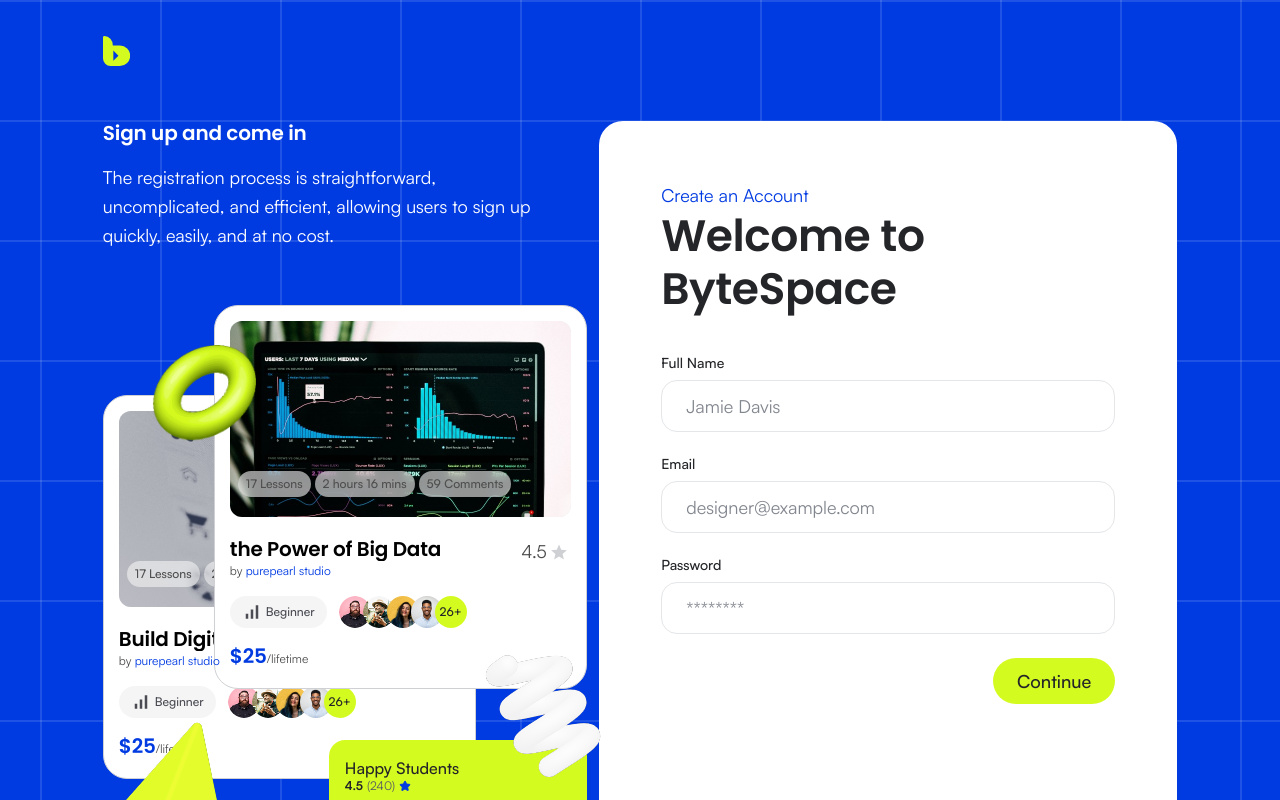
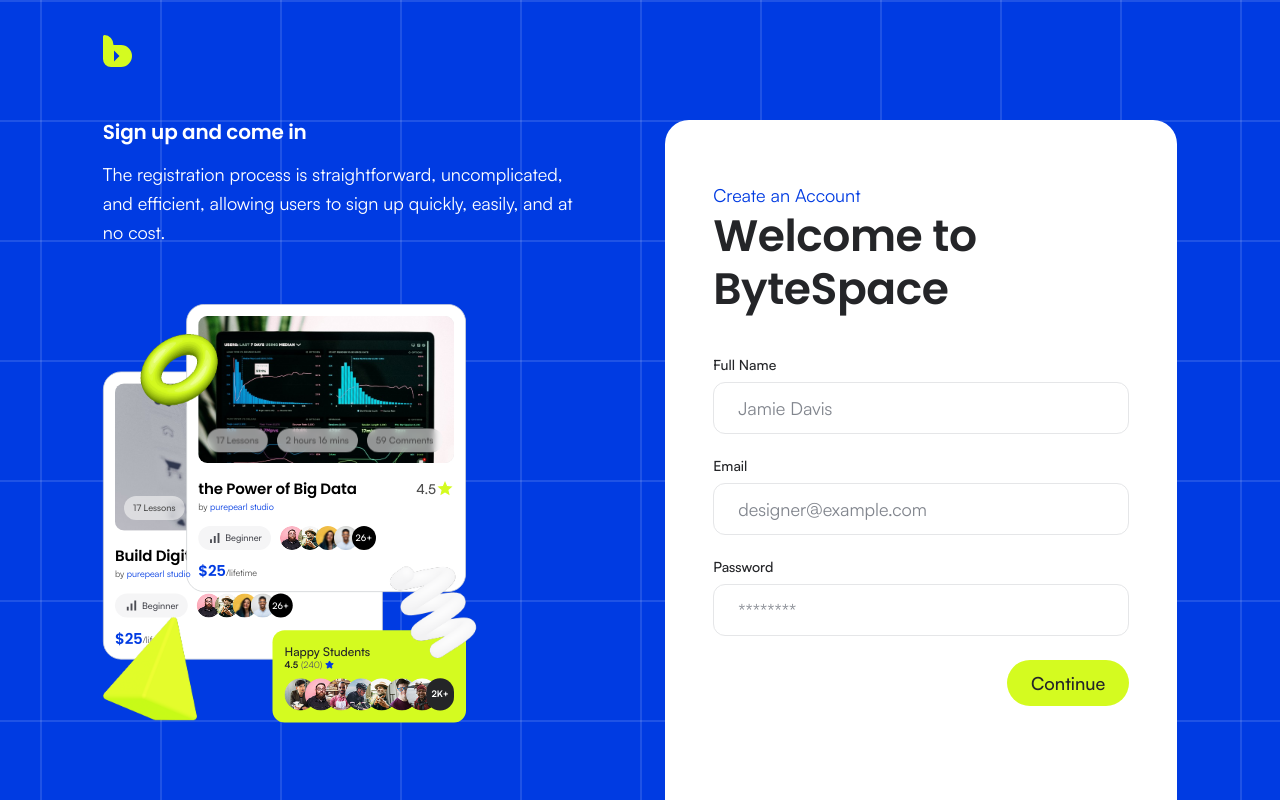
Before and after one commit to HasnathAhmedTamim/bytespace-frontend, a Next.js app: page /sign-up in a window 1280 px wide. Shown: the top 800 px of the page. Built offline with nearby package versions, Linux system fonts and the light colour scheme.

Commit message:
feat(auth): tighten auth shell, card, form and social buttons to Figma
Match the auth card, form fields and social sign-in buttons to the Figma sizes, start the desktop split layout at xl, and use the shared card styles in the showcase.

```diff
--- a/src/app/(auth)/sign-up/page.tsx
+++ b/src/app/(auth)/sign-up/page.tsx
@@ -19,7 +19,12 @@ export default function SignUpPage() {
       <AuthCard
         eyebrow="Create an Account"
         title="Welcome to ByteSpace"
-        footer={{ prompt: "Already have an account?", linkLabel: "Login", href: routes.signIn }}
+        footer={{
+          prompt: "Already have an account?",
+          linkLabel: "Login",
+          href: routes.signIn,
+          className: "text-neutral-700 xl:mt-0 xl:pt-30.5",
+        }}
       >
         <SignUpForm />
       </AuthCard>
--- a/src/components/auth/auth-card.tsx
+++ b/src/components/auth/auth-card.tsx
@@ -1,17 +1,23 @@
 import Link from "next/link";
+
+import { cardVariants } from "@/components/ui/card";
+import { cn } from "@/lib/utils";
 
 type AuthCardProps = {
   eyebrow: string;
   title: React.ReactNode;
   children: React.ReactNode;
-  footer: { prompt: string; linkLabel: string; href: string };
+  footer: { prompt: string; linkLabel: string; href: string; className?: string };
 };
 
 export function AuthCard({ eyebrow, title, children, footer }: AuthCardProps) {
   return (
     <section
       aria-labelledby="auth-title"
-      className="flex flex-col rounded-3xl bg-white px-5 py-8 sm:px-10 sm:py-12 lg:min-h-[48.9375rem] lg:px-12 lg:pt-15 lg:pb-10 xl:px-15.5"
+      className={cn(
+        cardVariants({ variant: "plain" }),
+        "flex flex-col px-5 py-8 sm:px-10 sm:py-12 xl:min-h-[49rem] xl:px-12 xl:pt-15.25 xl:pb-10 3xl:px-15.75"
+      )}
     >
       <p className="body-m text-primary-800 sm:body-l">{eyebrow}</p>
       <h1 id="auth-title" className="heading-s text-neutral-950 md:heading-m">
@@ -20,7 +26,7 @@ export function AuthCard({ eyebrow, title, children, footer }: AuthCardProps) {
 
       {children}
 
-      <p className="mt-auto pt-12 text-center body-m text-neutral-600 sm:body-l lg:pt-18">
+      <p className={cn("mt-auto pt-12 text-center body-m text-neutral-400", footer.className)}>
         {footer.prompt}{" "}
         <Link
           href={footer.href}
--- a/src/components/auth/auth-form.tsx
+++ b/src/components/auth/auth-form.tsx
@@ -67,7 +67,7 @@ export function AuthForm({ fields, submitLabel, pendingLabel, successMessage, va
   }
 
   return (
-    <form noValidate onSubmit={handleSubmit} className="mt-8 flex flex-col md:mt-10">
+    <form noValidate onSubmit={handleSubmit} className="mt-8 flex flex-col md:mt-10 xl:mt-10.5">
       <div className="flex flex-col gap-6">
         {fields.map((field) => {
           const id = `${idPrefix}-${field.name}`;
@@ -85,7 +85,7 @@ export function AuthForm({ fields, submitLabel, pendingLabel, successMessage, va
                 aria-describedby={error ? `${id}-error` : undefined}
                 disabled={pending}
                 onChange={() => clearError(field.name)}
-                className="rounded-xl px-5 text-lg sm:px-6"
+                className="px-5 text-lg sm:px-6"
               />
               {error && (
                 <p id={`${id}-error`} className="body-s text-destructive">
@@ -97,7 +97,7 @@ export function AuthForm({ fields, submitLabel, pendingLabel, successMessage, va
         })}
       </div>
 
-      <Button type="submit" disabled={pending} aria-busy={pending} className="mt-6 h-11.5 self-end px-6 text-lg">
+      <Button type="submit" disabled={pending} aria-busy={pending} className="mt-6 h-11.5 self-end px-6 label-l text-lg">
         {pending ? pendingLabel : submitLabel}
       </Button>
     </form>
--- a/src/components/auth/auth-shell.tsx
+++ b/src/components/auth/auth-shell.tsx
@@ -14,28 +14,28 @@ type AuthShellProps = {
 export function AuthShell({ tagline, description, children }: AuthShellProps) {
   return (
     <div className="flex min-h-dvh flex-col bg-primary-800 bg-grid">
-      <Container as="header" className="flex pt-6 md:pt-9">
+      <Container as="header" className="flex pt-6 md:pt-8.75">
         <Link
           href={routes.home}
           className="rounded-md outline-none focus-visible:ring-3 focus-visible:ring-secondary-400/60"
         >
-          <Logo variant="mark" title="ByteSpace home" className="block h-7.5" />
+          <Logo variant="mark" title="ByteSpace home" className="block h-8" />
         </Link>
       </Container>
 
       <Container
         as="main"
-        className="grid flex-1 content-center gap-8 pt-8 pb-12 md:pt-10 md:pb-16 lg:grid-cols-[minmax(0,1fr)_32rem] lg:gap-10 lg:pt-13.75 lg:pb-30 xl:grid-cols-[minmax(0,1fr)_36.125rem]"
+        className="grid flex-1 content-center gap-8 pt-8 pb-12 md:pt-10 md:pb-16 xl:grid-cols-[minmax(0,1fr)_32rem] xl:gap-10 xl:pt-13.25 xl:pb-30 3xl:grid-cols-[minmax(0,1fr)_36.1875rem]"
       >
-        <div className="mx-auto w-full max-w-[36.125rem] lg:mx-0 lg:max-w-none">
-          <div className="lg:min-h-32">
+        <div className="mx-auto w-full max-w-[36.1875rem] xl:mx-0 xl:max-w-none">
+          <div className="xl:min-h-32">
             <p className="heading-xs text-white">{tagline}</p>
-            <p className="mt-4.5 max-w-[29.5rem] body-m text-white md:body-l">{description}</p>
+            <p className="mt-4 max-w-[29.6875rem] body-m text-white md:body-l">{description}</p>
           </div>
-          <AuthShowcase className="mt-14 hidden lg:block" />
+          <AuthShowcase className="mt-14 hidden xl:block" />
         </div>
 
-        <div className="mx-auto w-full max-w-[36.125rem] lg:max-w-none">{children}</div>
+        <div className="mx-auto w-full max-w-[36.1875rem] xl:max-w-none">{children}</div>
       </Container>
     </div>
   );
--- a/src/components/auth/auth-showcase.tsx
+++ b/src/components/auth/auth-showcase.tsx
@@ -16,10 +16,20 @@ export function AuthShowcase({ className }: { className?: string }) {
       inert
       className={className}
     >
-      <div className="relative h-[calc(557px*var(--stage-scale))] [--stage-scale:0.75] xl:[--stage-scale:1]">
+      <div className="relative h-[calc(557px*var(--stage-scale))] [--stage-scale:0.75] 3xl:[--stage-scale:1]">
         <div className="absolute top-0 left-0 h-[557px] w-[496px] origin-top-left scale-(--stage-scale)">
-          <CourseCard course={backCourse} imageSizes="341px" className="absolute top-[90px] left-0 w-[373px]" />
-          <CourseCard course={frontCourse} imageSizes="341px" className="absolute top-0 left-[111px] w-[373px]" />
+          <CourseCard
+            course={backCourse}
+            tone="inverse"
+            imageSizes="341px"
+            className="absolute top-[90px] left-0 w-[373px]"
+          />
+          <CourseCard
+            course={frontCourse}
+            tone="inverse"
+            imageSizes="341px"
+            className="absolute top-0 left-[111px] w-[373px]"
+          />
           <HappyStudentsCard tone="lime" className="absolute top-[435px] left-[226px]" />
           <Image
             src={images.shapes.springWhite}
--- a/src/components/auth/social-sign-in.tsx
+++ b/src/components/auth/social-sign-in.tsx
@@ -15,23 +15,23 @@ const providers = [
 
 export function SocialSignIn() {
   return (
-    <div className="mt-12 lg:mt-18">
-      <div className="flex items-center gap-3 body-m text-neutral-400 sm:body-l">
-        <span aria-hidden="true" className="h-px flex-1 bg-neutral-100" />
+    <div className="mt-12 xl:mt-18">
+      <div className="flex items-center gap-2.75 body-m text-neutral-400 sm:body-l">
+        <span aria-hidden="true" className="h-px max-w-50 flex-1 bg-neutral-200" />
         or
-        <span aria-hidden="true" className="h-px flex-1 bg-neutral-100" />
+        <span aria-hidden="true" className="h-px max-w-50 flex-1 bg-neutral-200" />
       </div>
 
-      <ul className="mt-8 flex justify-center gap-4 lg:mt-10">
+      <ul className="mt-8 flex justify-center gap-4 xl:mt-10">
         {providers.map(({ name, path }) => (
           <li key={name}>
             <button
               type="button"
               aria-label={`Continue with ${name}`}
               onClick={() => toast.info(`${name} sign-in isn't available yet. Please use your email instead.`)}
-              className="grid size-18 place-items-center rounded-[1.25rem] border border-neutral-200 bg-white text-black transition-colors outline-none hover:border-neutral-300 hover:bg-neutral-50 focus-visible:ring-3 focus-visible:ring-primary-800/30"
+              className="grid size-18 place-items-center rounded-3xl border border-neutral-200 bg-white text-black transition-colors outline-none hover:border-neutral-300 hover:bg-neutral-50 focus-visible:ring-3 focus-visible:ring-primary-800/30"
             >
-              <svg viewBox="0 0 24 24" aria-hidden="true" className="size-9 fill-current">
+              <svg viewBox="0 0 24 24" aria-hidden="true" className="size-8 fill-current">
                 <path d={path} />
               </svg>
             </button>
```
